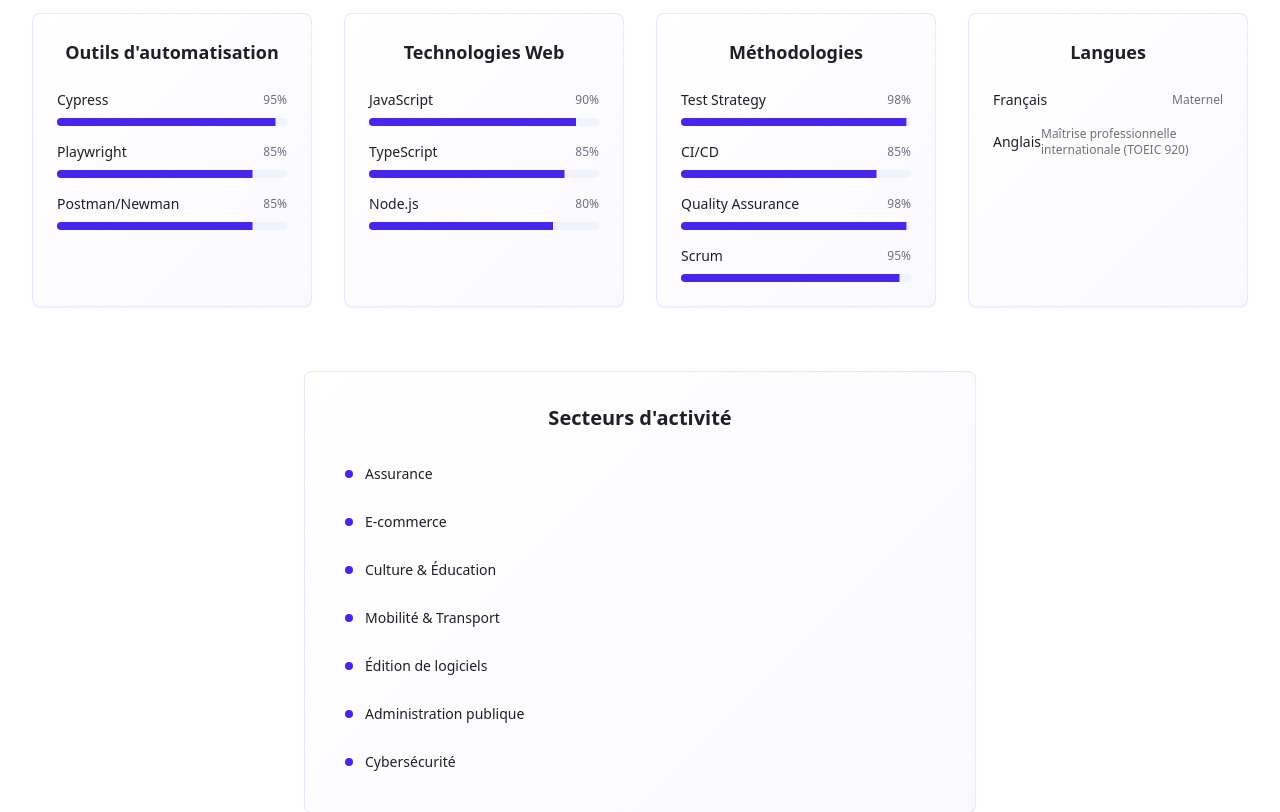
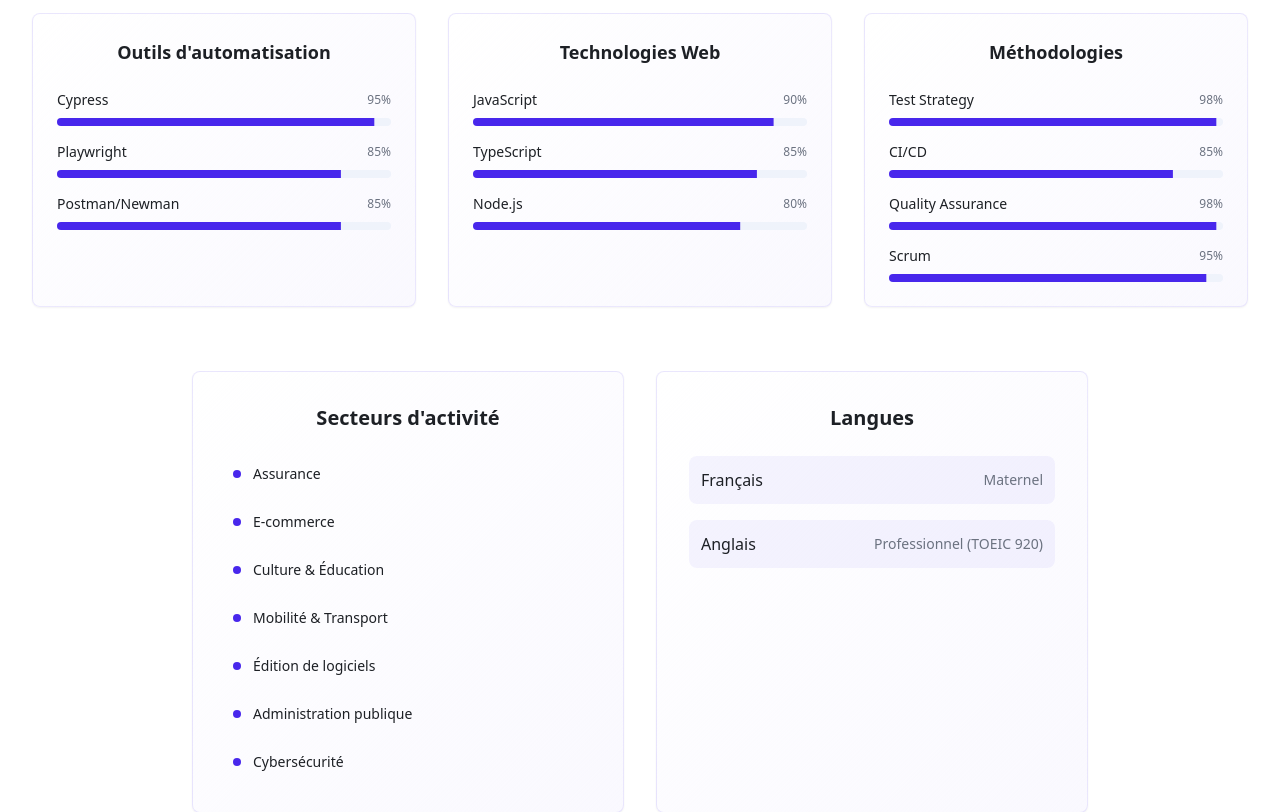
Before and after one commit to TestingIT-FR/qa-craftsmanship-hub, a React (Vite) app: page / in a window 1280 px wide. Shown: the part 3920-4732 px from the top of the page. Built offline with nearby package versions, Linux system fonts and the light colour scheme.

Commit message:
Refactor: Move and update languages section
Moved the Languages section to be next to "Secteurs d'activité" and updated the display format for English proficiency.

```diff
--- a/src/components/Skills.tsx
+++ b/src/components/Skills.tsx
@@ -27,13 +27,6 @@ const skillCategories = [
       { name: "Quality Assurance", level: 98, color: "bg-primary" },
       { name: "Scrum", level: 95, color: "bg-indigo-500" }
     ]
-  },
-  {
-    title: "Langues",
-    skills: [
-      { name: "Français", description: "Maternel" },
-      { name: "Anglais", description: "Maîtrise professionnelle internationale (TOEIC 920)" }
-    ]
   }
 ];
 
@@ -50,7 +43,7 @@ const Skills = () => {
           </p>
         </div>
 
-        <div className="grid lg:grid-cols-4 md:grid-cols-2 gap-8 mb-16">
+        <div className="grid lg:grid-cols-3 gap-8 mb-16">
           {skillCategories.map((category, index) => (
             <Card key={index} className="bg-card-gradient border border-primary/10">
               <CardContent className="p-6">
@@ -58,20 +51,11 @@ const Skills = () => {
                 <div className="space-y-4">
                   {category.skills.map((skill, idx) => (
                     <div key={idx}>
-                       {category.title === "Langues" ? (
-                         <div className="flex justify-between items-center">
-                           <span className="text-sm font-medium">{skill.name}</span>
-                           <span className="text-xs text-muted-foreground">{skill.description}</span>
-                         </div>
-                       ) : (
-                         <>
                       <div className="flex justify-between items-center mb-2">
                         <span className="text-sm font-medium">{skill.name}</span>
                         <span className="text-xs text-muted-foreground">{skill.level}%</span>
                       </div>
                       <Progress value={skill.level} className="h-2" />
-                         </>
-                       )}
                     </div>
                   ))}
                 </div>
@@ -80,7 +64,7 @@ const Skills = () => {
           ))}
         </div>
 
-        <div className="max-w-2xl mx-auto">
+        <div className="grid md:grid-cols-2 gap-8 max-w-4xl mx-auto">
           <Card className="bg-card-gradient border border-primary/10">
             <CardContent className="p-8">
               <h3 className="text-xl font-semibold mb-6 text-center">Secteurs d'activité</h3>
@@ -99,6 +83,22 @@ const Skills = () => {
                     <span className="text-sm">{sector}</span>
                   </div>
                 ))}
+              </div>
+            </CardContent>
+          </Card>
+
+          <Card className="bg-card-gradient border border-primary/10">
+            <CardContent className="p-8">
+              <h3 className="text-xl font-semibold mb-6 text-center">Langues</h3>
+              <div className="space-y-4">
+                <div className="flex justify-between items-center p-3 rounded-lg bg-primary/5">
+                  <span className="font-medium">Français</span>
+                  <span className="text-sm text-muted-foreground">Maternel</span>
+                </div>
+                <div className="flex justify-between items-center p-3 rounded-lg bg-primary/5">
+                  <span className="font-medium">Anglais</span>
+                  <span className="text-sm text-muted-foreground">Professionnel (TOEIC 920)</span>
+                </div>
               </div>
             </CardContent>
           </Card>
```
Lines whose indentation alone changed are shown as unchanged.
